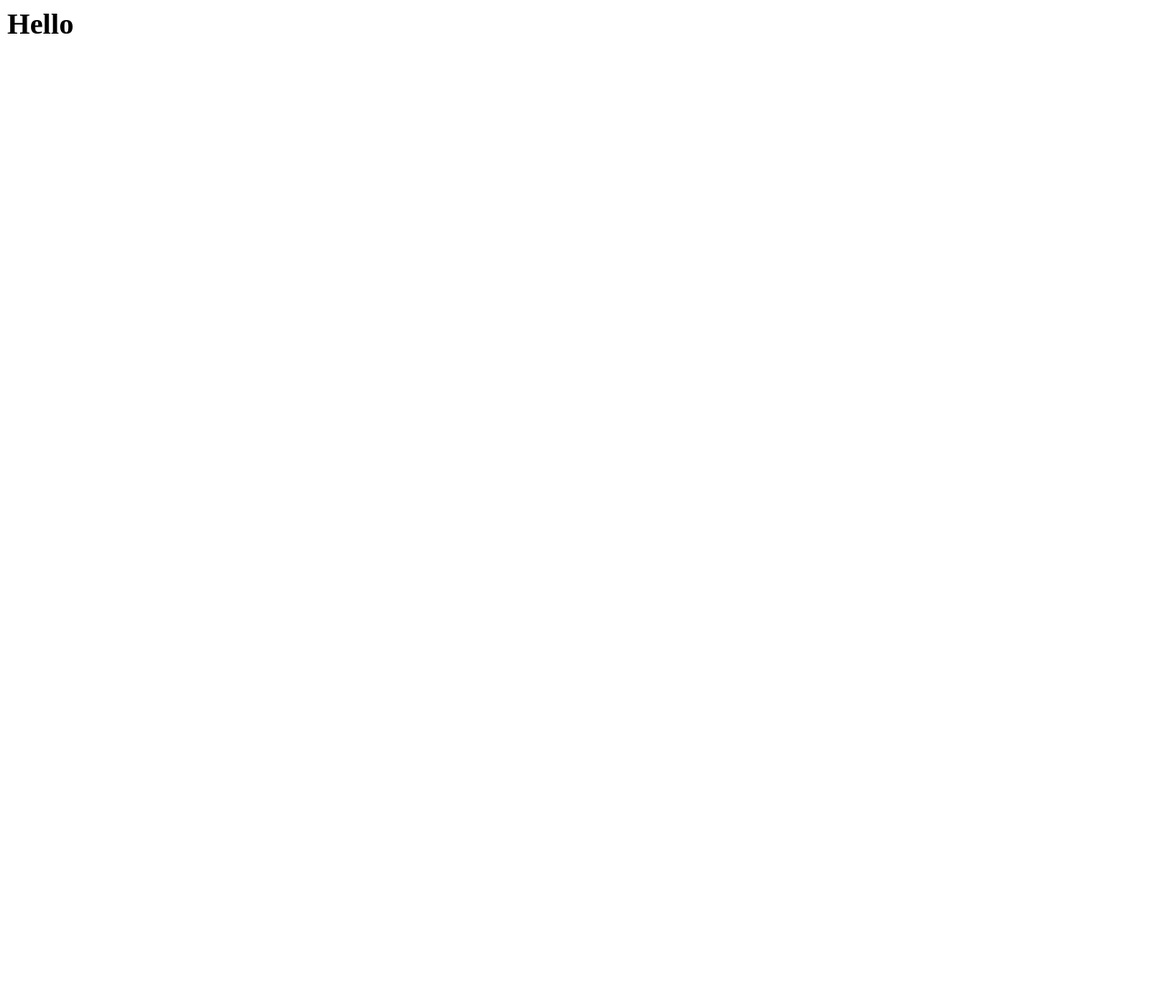
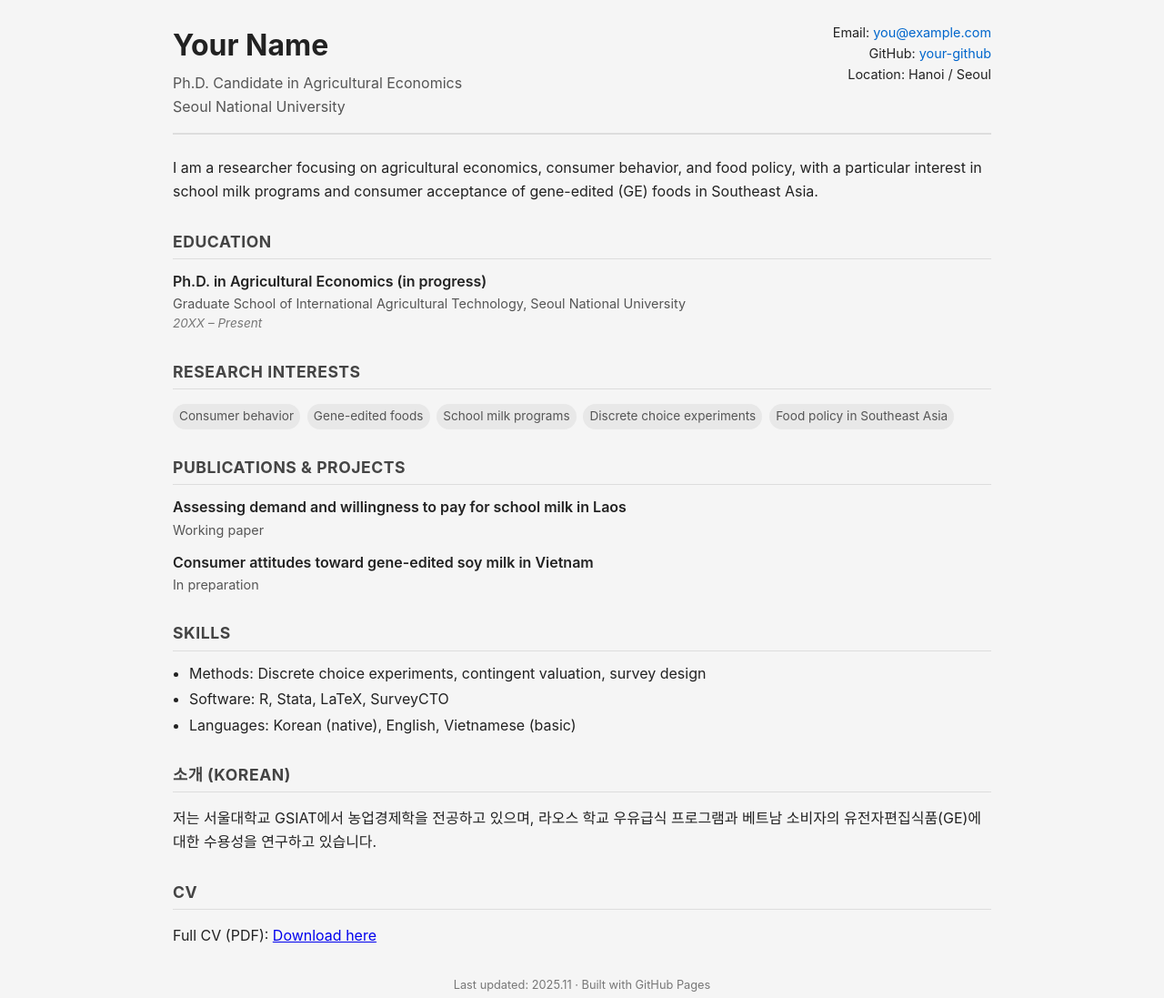
Before and after one commit to yunho-kwak/yunho-kwak.github.io, a plain HTML site: page index.html in a window 1280 px wide. Shown: the whole page at 91% size. Before the commit the page ends 800 px from the top, so only its background shows below. Drawn offline with Linux system fonts and the light colour scheme.

Commit message:
Update index.html

```diff
--- a/index.html
+++ b/index.html
@@ -1 +1,184 @@
-<h1>Hello</h1>
+<!DOCTYPE html>
+<html lang="en">
+<head>
+  <meta charset="UTF-8" />
+  <title>Your Name - CV / Academic Profile</title>
+  <meta name="viewport" content="width=device-width, initial-scale=1" />
+  <style>
+    body {
+      font-family: -apple-system, BlinkMacSystemFont, "Segoe UI", Roboto, sans-serif;
+      margin: 0;
+      padding: 0;
+      line-height: 1.6;
+      background-color: #f5f5f5;
+      color: #222;
+    }
+    .container {
+      max-width: 900px;
+      margin: 0 auto;
+      padding: 24px 16px 40px;
+    }
+    header {
+      display: flex;
+      flex-wrap: wrap;
+      justify-content: space-between;
+      align-items: flex-start;
+      gap: 16px;
+      margin-bottom: 24px;
+      border-bottom: 2px solid #ddd;
+      padding-bottom: 16px;
+    }
+    .name-block h1 {
+      margin: 0;
+      font-size: 2rem;
+    }
+    .name-block h2 {
+      margin: 4px 0 0;
+      font-size: 1rem;
+      font-weight: normal;
+      color: #555;
+    }
+    .contact {
+      font-size: 0.9rem;
+      text-align: right;
+    }
+    .contact a {
+      color: #0066cc;
+      text-decoration: none;
+    }
+    .contact a:hover {
+      text-decoration: underline;
+    }
+    h3.section-title {
+      border-bottom: 1px solid #ddd;
+      padding-bottom: 4px;
+      margin-top: 28px;
+      margin-bottom: 12px;
+      font-size: 1.1rem;
+      letter-spacing: 0.03em;
+      text-transform: uppercase;
+      color: #444;
+    }
+    .item { margin-bottom: 12px; }
+    .item-title { font-weight: 600; }
+    .item-sub {
+      font-size: 0.9rem;
+      color: #555;
+    }
+    .item-period {
+      font-size: 0.85rem;
+      color: #777;
+      font-style: italic;
+    }
+    ul {
+      margin: 4px 0 0 18px;
+      padding: 0;
+    }
+    li { margin-bottom: 3px; }
+    .tag-list {
+      font-size: 0.85rem;
+      color: #555;
+    }
+    .tag-list span {
+      background: #e8e8e8;
+      padding: 3px 7px;
+      border-radius: 999px;
+      margin-right: 4px;
+      display: inline-block;
+      margin-top: 4px;
+    }
+    footer {
+      margin-top: 32px;
+      font-size: 0.8rem;
+      color: #777;
+      text-align: center;
+    }
+    @media (max-width: 600px) {
+      header {
+        flex-direction: column;
+        align-items: flex-start;
+      }
+      .contact { text-align: left; }
+    }
+  </style>
+</head>
+<body>
+  <div class="container">
+    <!-- HEADER -->
+    <header>
+      <div class="name-block">
+        <h1>Your Name</h1>
+        <h2>Ph.D. Candidate in Agricultural Economics<br/>Seoul National University</h2>
+      </div>
+      <div class="contact">
+        <div>Email: <a href="mailto:you@example.com">you@example.com</a></div>
+        <div>GitHub: <a href="https://github.com/your-github" target="_blank">your-github</a></div>
+        <div>Location: Hanoi / Seoul</div>
+      </div>
+    </header>
+
+    <!-- SHORT INTRO -->
+    <p>
+      I am a researcher focusing on agricultural economics, consumer behavior, and food policy,
+      with a particular interest in school milk programs and consumer acceptance of gene-edited (GE) foods
+      in Southeast Asia.
+    </p>
+
+    <!-- EDUCATION -->
+    <h3 class="section-title">Education</h3>
+    <div class="item">
+      <div class="item-title">Ph.D. in Agricultural Economics (in progress)</div>
+      <div class="item-sub">Graduate School of International Agricultural Technology, Seoul National University</div>
+      <div class="item-period">20XX – Present</div>
+    </div>
+
+    <!-- RESEARCH INTERESTS -->
+    <h3 class="section-title">Research Interests</h3>
+    <div class="tag-list">
+      <span>Consumer behavior</span>
+      <span>Gene-edited foods</span>
+      <span>School milk programs</span>
+      <span>Discrete choice experiments</span>
+      <span>Food policy in Southeast Asia</span>
+    </div>
+
+    <!-- PUBLICATIONS / PROJECTS -->
+    <h3 class="section-title">Publications & Projects</h3>
+    <div class="item">
+      <div class="item-title">Assessing demand and willingness to pay for school milk in Laos</div>
+      <div class="item-sub">Working paper</div>
+    </div>
+    <div class="item">
+      <div class="item-title">Consumer attitudes toward gene-edited soy milk in Vietnam</div>
+      <div class="item-sub">In preparation</div>
+    </div>
+
+    <!-- SKILLS -->
+    <h3 class="section-title">Skills</h3>
+    <ul>
+      <li>Methods: Discrete choice experiments, contingent valuation, survey design</li>
+      <li>Software: R, Stata, LaTeX, SurveyCTO</li>
+      <li>Languages: Korean (native), English, Vietnamese (basic)</li>
+    </ul>
+
+    <!-- KOREAN SECTION -->
+    <h3 class="section-title">소개 (Korean)</h3>
+    <p>
+      저는 서울대학교 GSIAT에서 농업경제학을 전공하고 있으며,
+      라오스 학교 우유급식 프로그램과 베트남 소비자의 유전자편집식품(GE)에 대한
+      수용성을 연구하고 있습니다.
+    </p>
+
+    <!-- CV LINK -->
+    <h3 class="section-title">CV</h3>
+    <p>
+      Full CV (PDF):
+      <a href="cv.pdf" target="_blank">Download here</a>
+    </p>
+
+    <footer>
+      Last updated: 2025.11 · Built with GitHub Pages
+    </footer>
+  </div>
+</body>
+</html>
```
